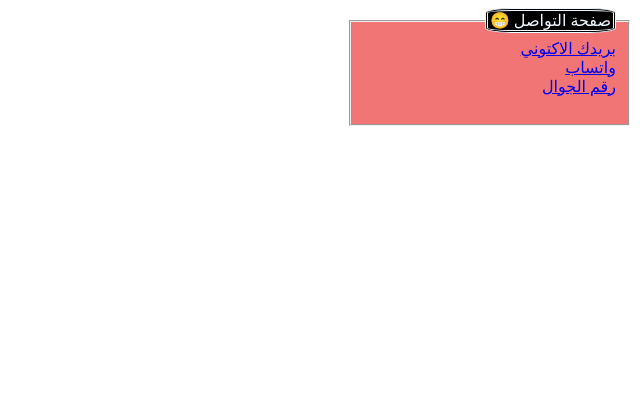
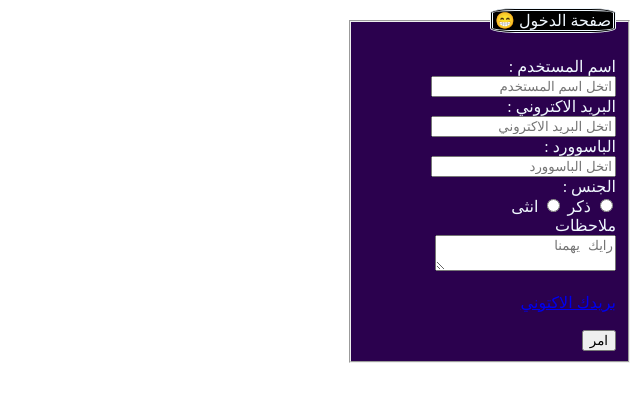
Before and after one commit to KALD112/index, a plain HTML site: page index.html in a window 1280 px wide. Shown: the whole page, without its empty margins (640-1280 px from the left). Drawn offline with Linux system fonts and the light colour scheme.

Commit message:
Update index.html

```diff
--- a/index.html
+++ b/index.html
@@ -1,5 +1,4 @@
 <!DOCTYPE html>
-<head><!DOCTYPE html>
 <html lang="en" dir="rtl">
 <head>
 
@@ -7,7 +6,7 @@
 
 
 
-  <title>تسجيل</title>
+  <title>Open</title>
 
 
 
@@ -16,17 +15,39 @@
 
 
 
-<fieldset style="width: 20%;height: 20%; background-color: rgb(241, 117, 117);color: aliceblue;">
-<legend style="border-style: double;background-color: rgb(0, 0, 0);border-radius: 20%;">صفحة التواصل 😁</legend>
-<form>
-
-<a href="mailto:kaldalhadi2099@gmail.com">بريدك الاكتوني</a></br>
-<a href="https:\\wa.me\0506215774">واتساب</a></br>
-<a href="tel:0506215774">رقم الجوال</a></br><br>
 
 
+<fieldset style="width: 20%;height: 20%; background-color: rgb(43, 1, 78);color: aliceblue;">
+<legend style="border-style: double;background-color: rgb(0, 0, 0);border-radius: 20%;">صفحة الدخول 😁</legend>
+
+
+ <form accept="http://www.myhttpserver.eu/comments.php"><br>
+<label for="username">اسم المستخدم :</label><br>
+<input type="text" placeholder="اتخل اسم المستخدم"><br>
+<label for="email">البريد الاكتروني :</label><br>
+<input type="email" placeholder="اتخل البريد الاكتروني"><br>
+<label for="password">الباسوورد :</label> <br>
+<input type="password" placeholder="اتخل الباسوورد"><br>
+<label for="gender">الجنس :</label><br>
+<input type="radio" name="male">
+<label for="male"> ذكر</label>
+<input type="radio" name="female">
+<label for="female"> انثى</label><br>
+<label for="textarea">ملاحظات</label> <br>
+<textarea placeholder="رايك يهمنا"></textarea>  <br></br>
+<a href="mailto:kaldalhadi2099@gmail.com">بريدك الاكتوني</a></br></br>
+
+<input type="submit" value="امر">
 </form>
-</fieldset>
+
+
+
+
+
+
+
+
+
 
 
 
@@ -35,5 +56,4 @@
 
 
 </body>
-</head>
 </html>
```
